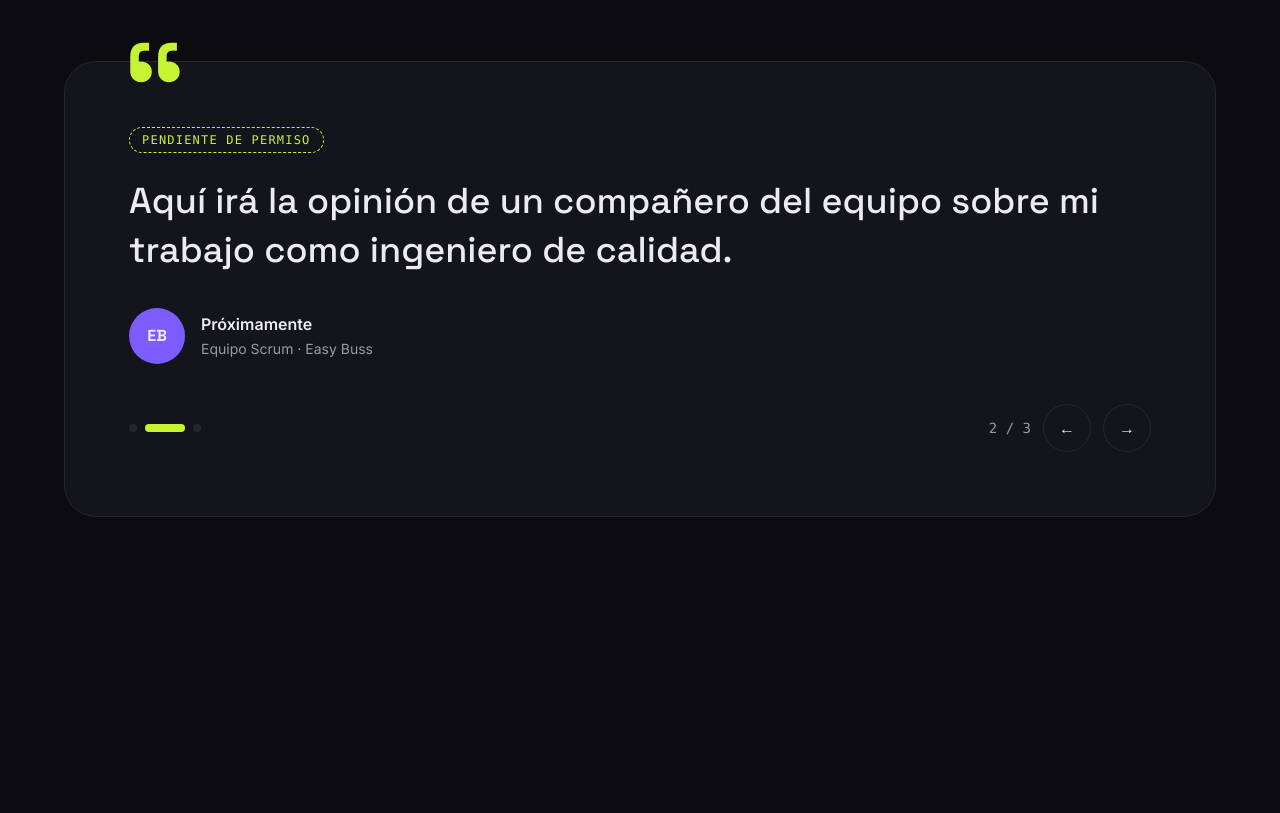
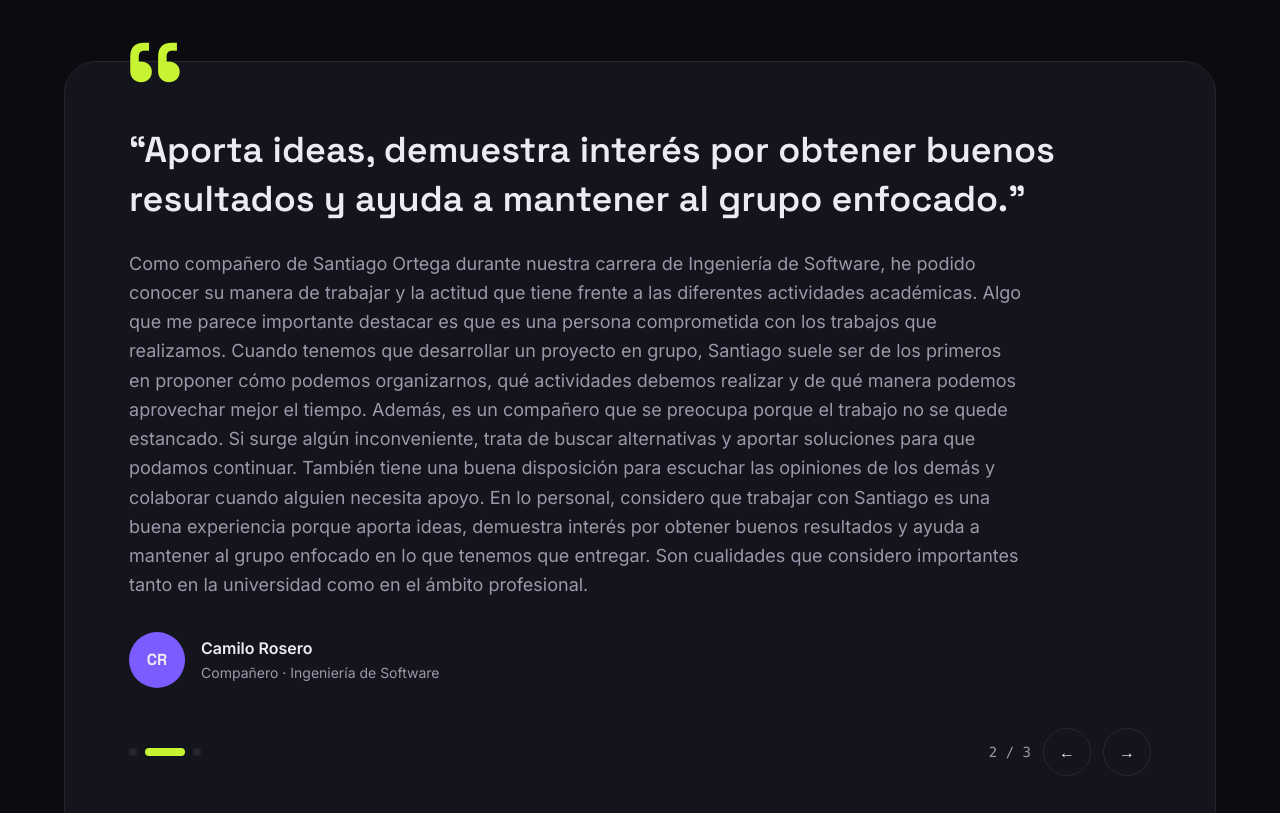
Before and after one commit to SantiagooOrtega/Portafolio, a Next.js app: page / in a window 1280 px wide. Shown: the part 5680-6493 px from the top of the page. Built offline with nearby package versions, Linux system fonts and the light colour scheme.

Commit message:
Testimonios reales de Miguel Pantoja, Camilo Rosero y Johan Mosquera

```diff
--- a/components/Testimonials.tsx
+++ b/components/Testimonials.tsx
@@ -35,7 +35,7 @@ export default function Testimonials() {
           <span aria-hidden className="absolute -top-10 left-8 font-display text-[10rem] leading-none text-accent md:left-14">
             “
           </span>
-          <div className="relative min-h-[260px] md:min-h-[220px]" aria-live="polite">
+          <div className="relative min-h-[640px] sm:min-h-[520px] md:min-h-[460px]" aria-live="polite">
             <AnimatePresence mode="wait" custom={dir}>
               <motion.figure
                 key={i}
@@ -49,16 +49,10 @@ export default function Testimonials() {
                 onDragEnd={(_, info) => Math.abs(info.offset.x) > 80 && go(info.offset.x < 0 ? 1 : -1)}
                 className="cursor-grab active:cursor-grabbing"
               >
-                {t.rating > 0 ? (
-                <div className="mb-6 flex gap-1 text-accent" aria-label={`${t.rating} de 5 estrellas`}>
-                  {Array.from({ length: 5 }, (_, k) => (
-                    <span key={k} className={k < t.rating ? "" : "opacity-20"}>★</span>
-                  ))}
-                </div>
-                ) : (
-                  <span className="mb-6 inline-block rounded-full border border-dashed border-accent px-3 py-1 font-mono text-xs uppercase tracking-widest text-accent">Pendiente de permiso</span>
-                )}
-                <blockquote className="font-display text-2xl font-medium leading-snug md:text-4xl">{t.text}</blockquote>
+                <blockquote>
+                  <p className="font-display text-2xl font-semibold leading-snug md:text-4xl">“{t.highlight}”</p>
+                  <p className="mt-6 max-w-4xl text-base leading-relaxed text-muted md:text-lg">{t.text}</p>
+                </blockquote>
                 <figcaption className="mt-8 flex items-center gap-4">
                   <span className="grid h-14 w-14 place-items-center rounded-full bg-accent-2 font-display font-bold">{t.avatar}</span>
                   <span>
--- a/data/projects.ts
+++ b/data/projects.ts
@@ -20,8 +20,9 @@ export type Testimonial = {
   name: string;
   role: string; // Profesor, Compañera, Cliente…
   avatar: string; // iniciales o ruta de imagen
+  /** Frase destacada (extraída textualmente del testimonio) */
+  highlight: string;
   text: string;
-  rating: number; // 1 a 5
 };
 
 export type Experience = {
@@ -147,28 +148,28 @@ export const projects: Project[] = [
   },
 ];
 
-// Testimonios reales pendientes: reemplaza cada uno cuando la persona dé su permiso.
+// Testimonios reales, publicados con permiso de cada compañero.
 export const testimonials: Testimonial[] = [
   {
-    name: "Próximamente",
-    role: "Cliente · Fuego Burger",
-    avatar: "FB",
-    text: "Aquí irá la opinión del restaurante sobre su página de pedidos en línea, publicada con su permiso.",
-    rating: 0,
+    name: "Miguel Pantoja",
+    role: "Compañero · Scrum Master en Easy Buss",
+    avatar: "MP",
+    highlight: "Termina asumiendo el papel de líder, pero no de una manera autoritaria.",
+    text: "He tenido la oportunidad de compartir varios trabajos y proyectos de la universidad con Santiago Ortega y puedo decir que es un muy buen compañero, especialmente cuando se trata de trabajar en equipo. Algo que siempre he destacado de él es que no espera a que los demás le digan qué hacer, sino que normalmente toma la iniciativa para organizar el grupo y empezar a desarrollar las actividades. Muchas veces termina asumiendo el papel de líder, pero no de una manera autoritaria, sino tratando de que todos podamos aportar nuestras ideas y participar. También es una persona con la que se puede hablar fácilmente cuando hay alguna dificultad o cuando no estamos de acuerdo en algo. Busca la manera de solucionar los problemas y de que el trabajo salga bien. Durante estos semestres he visto que se preocupa por cumplir con lo que le corresponde y por ayudar a que el equipo avance. Considero que Santiago tiene buenas capacidades para liderar, trabajar con otras personas y asumir los retos que se presentan durante nuestra formación como ingenieros de software.",
   },
   {
-    name: "Próximamente",
-    role: "Equipo Scrum · Easy Buss",
-    avatar: "EB",
-    text: "Aquí irá la opinión de un compañero del equipo sobre mi trabajo como ingeniero de calidad.",
-    rating: 0,
+    name: "Camilo Rosero",
+    role: "Compañero · Ingeniería de Software",
+    avatar: "CR",
+    highlight: "Aporta ideas, demuestra interés por obtener buenos resultados y ayuda a mantener al grupo enfocado.",
+    text: "Como compañero de Santiago Ortega durante nuestra carrera de Ingeniería de Software, he podido conocer su manera de trabajar y la actitud que tiene frente a las diferentes actividades académicas. Algo que me parece importante destacar es que es una persona comprometida con los trabajos que realizamos. Cuando tenemos que desarrollar un proyecto en grupo, Santiago suele ser de los primeros en proponer cómo podemos organizarnos, qué actividades debemos realizar y de qué manera podemos aprovechar mejor el tiempo. Además, es un compañero que se preocupa porque el trabajo no se quede estancado. Si surge algún inconveniente, trata de buscar alternativas y aportar soluciones para que podamos continuar. También tiene una buena disposición para escuchar las opiniones de los demás y colaborar cuando alguien necesita apoyo. En lo personal, considero que trabajar con Santiago es una buena experiencia porque aporta ideas, demuestra interés por obtener buenos resultados y ayuda a mantener al grupo enfocado en lo que tenemos que entregar. Son cualidades que considero importantes tanto en la universidad como en el ámbito profesional.",
   },
   {
-    name: "Próximamente",
-    role: "Compañero de desarrollo · BiomedWaste",
-    avatar: "BW",
-    text: "Aquí irá la opinión de un compañero sobre cómo trabajamos juntos en backend y frontend.",
-    rating: 0,
+    name: "Johan Mosquera",
+    role: "Compañero · Ingeniería de Software",
+    avatar: "JM",
+    highlight: "Su iniciativa, liderazgo y capacidad para trabajar con otras personas son fortalezas.",
+    text: "Durante estos cinco semestres de Ingeniería de Software he tenido la oportunidad de compartir diferentes espacios académicos con Santiago Ortega y algo que he podido notar es que tiene una buena capacidad para desenvolverse cuando trabajamos en grupo. Es una persona que suele tener iniciativa, le gusta aportar ideas y no tiene problema en asumir responsabilidades cuando es necesario. En varios trabajos ha demostrado que puede tomar el liderazgo del equipo, organizar las actividades y buscar que todos tengamos claro lo que debemos hacer. Otra cosa que destaco de Santiago es que tiene interés por aprender y mejorar sus conocimientos, especialmente en los temas relacionados con nuestra carrera. Cuando se presentan dificultades en algún proyecto, procura entender el problema y encontrar una solución, en lugar de simplemente dejarlo para después. También considero que tiene una buena forma de comunicarse con sus compañeros, ya que escucha diferentes puntos de vista y trata de llegar a acuerdos que beneficien al grupo. Para mí, Santiago es un compañero con el que se puede trabajar de manera agradable, porque además de aportar sus conocimientos, también demuestra disposición para colaborar y sacar adelante las actividades. Creo que su iniciativa, liderazgo y capacidad para trabajar con otras personas son fortalezas que le van a servir bastante en su futuro como ingeniero de software.",
   },
 ];
 
```
